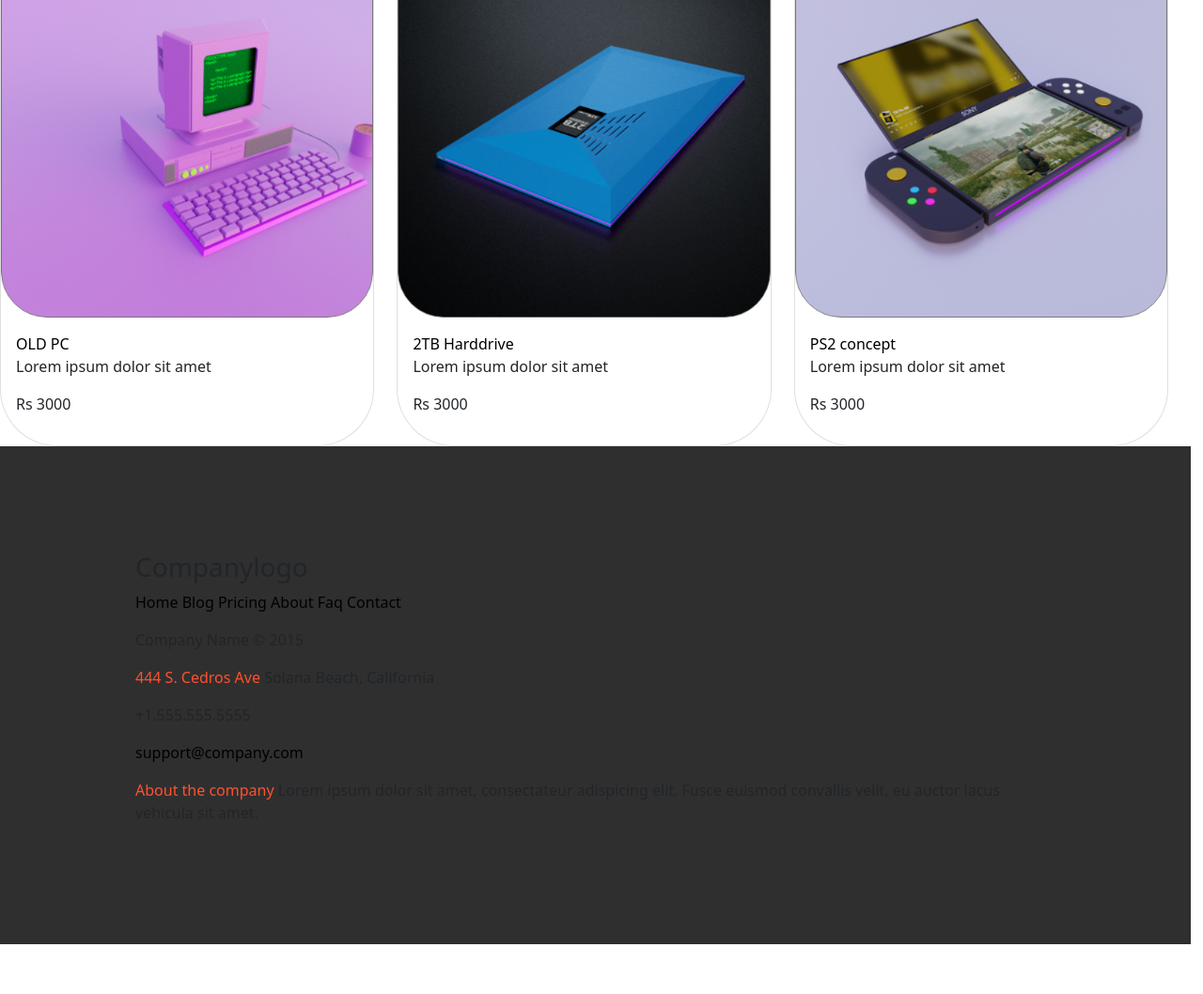
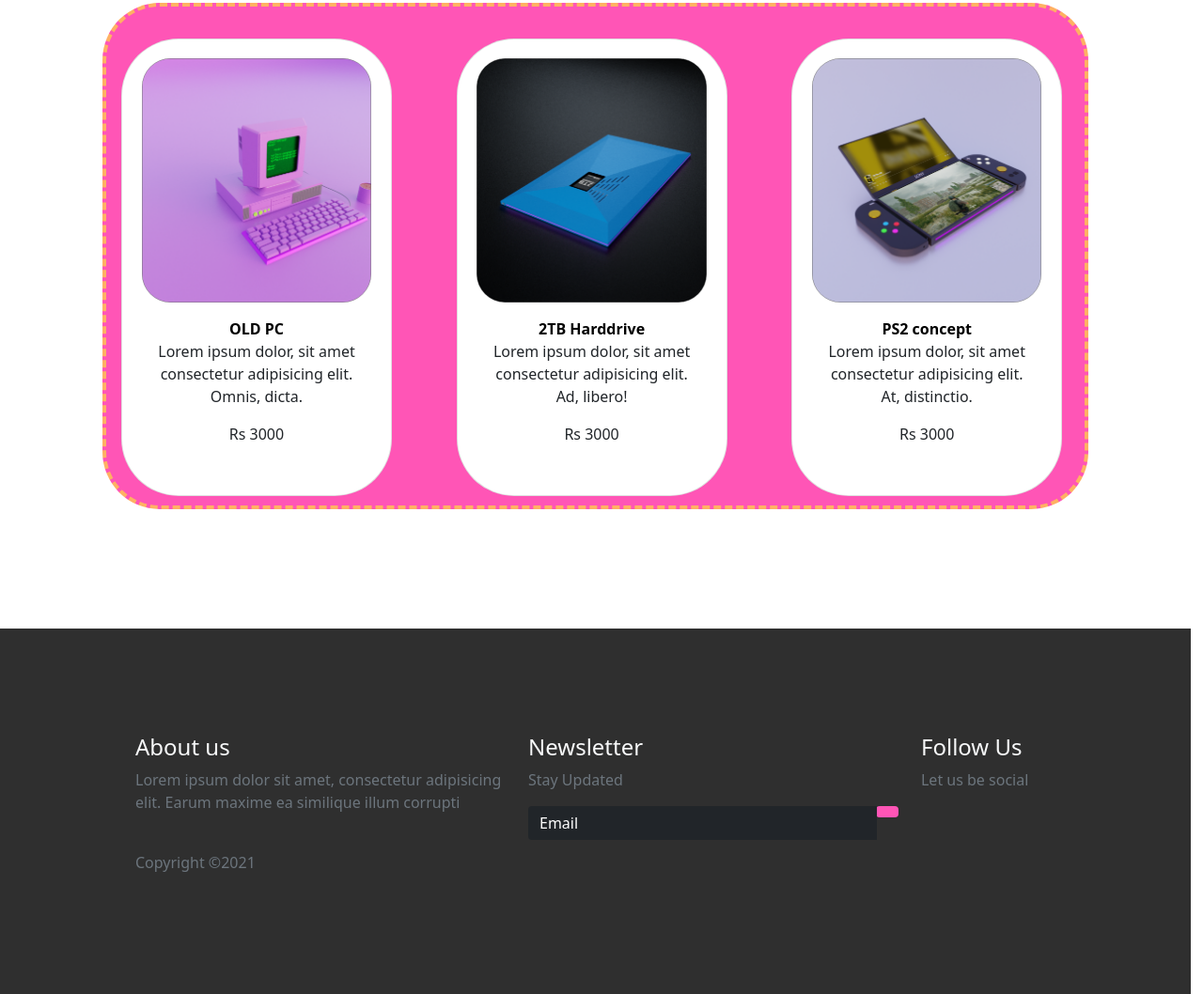
Before and after one commit to shvam0000/Wittrade, a plain HTML site: page index.html in a window 1280 px wide. Shown: the part 163-1221 px from the top of the page at 94% size. Before the commit the page ends 1168 px from the top, so only its background shows below. Drawn offline with nearby package versions, Linux system fonts and the light colour scheme.

Commit message:
Fresh code (#3)
* added cards and footer

* card and footer

* Update index.html

```diff
--- a/index.html
+++ b/index.html
@@ -3,6 +3,7 @@
 
 <head>
   <meta charset="utf-8">
+  <meta name="viewport" content="width=device-width, initial-scale=1.0">
   <title>Wittrade</title>
   <link href="https://cdn.jsdelivr.net/npm/bootstrap@5.0.0-beta1/dist/css/bootstrap.min.css" rel="stylesheet" integrity="sha384-giJF6kkoqNQ00vy+HMDP7azOuL0xtbfIcaT9wjKHr8RbDVddVHyTfAAsrekwKmP1" crossorigin="anonymous">
   <link rel="stylesheet" href="css/styles.css">
@@ -65,120 +66,112 @@
   <hr>
 
 
+  <!-- BOOTSTRAP ..............CARD -->
+  <section class="crdsect">
+
+    <div class="row row-cols-1 row-cols-md-3 g-4 rounded crdbg">
+      <!-- CARD1  -->
+      <div class="col crdarea">
+        <div class="card h-100 rounded crdbody">
+          <img src="./assets/card1.png" class="card-img-top crdimg " alt="...">
+          <div class="card-body text-center">
+            <strong><a  href="#" >OLD PC</a></strong>
+            <p class="card-text">Lorem ipsum dolor, sit amet consectetur adipisicing elit. Omnis, dicta. </p>
+            <p class="car-price text-center">Rs 3000</p>
+          </div>
+        </div>
+      </div>
+      <!-- CARD2  -->
+      <div class="col crdarea ">
+        <div class="card h-100 rounded crdbody">
+          <img src="./assets/card2.png" class="card-img-top crdimg" alt="...">
+          <div class="card-body text-center">
+            <strong><a href="#">2TB Harddrive</a></strong>
+            <p class="card-text">Lorem ipsum dolor, sit amet consectetur adipisicing elit. Ad, libero! </p>
 
 
 
 
 
-  <div class="cardbg">
-    <!-- Bootstrap card drag paste  -->
-    <div class="row row-cols-1 row-cols-md-3 g-4 rounded">
-      <!-- card 1  -->
-      <div class="col">
-        <div class="card h-100 rounded">
-          <img src="./assets/card1.png" class="card-img-top crdimg" alt="...">
-          <div class="card-body">
-            <a href="#" target="_blank">OLD PC</a>
-            <p class="card-text">Lorem ipsum dolor sit amet </p>
+
+
             <p class="car-price">Rs 3000</p>
           </div>
         </div>
       </div>
-      <!-- card2  -->
-      <div class="col">
-        <div class="card h-100 rounded">
-          <img src="./assets/card2.png" class="card-img-top crdimg" alt="...">
-          <div class="card-body">
-            <a href="#" target="_blank">2TB Harddrive</a>
-            <p class="card-text">Lorem ipsum dolor sit amet </p>
-            <p class="car-price">Rs 3000</p>
-          </div>
-        </div>
-      </div>
-      <!-- card3  -->
-      <div class="col">
-        <div class="card h-100 rounded">
+
+      <!-- CARD3  -->
+      <div class="col crdarea">
+        <div class="card h-100 rounded crdbody">
           <img src="./assets/card3.png" class="card-img-top crdimg" alt="...">
-          <div class="card-body">
-            <a href="#" target="_blank">PS2 concept</a>
-            <p class="card-text">Lorem ipsum dolor sit amet </p>
+          <div class="card-body text-center">
+            <strong><a href="#" >PS2 concept</a></strong>
+            <p class="card-text">Lorem ipsum dolor, sit amet consectetur adipisicing elit. At, distinctio. </p>
+
+
             <p class="car-price">Rs 3000</p>
           </div>
         </div>
       </div>
 
     </div>
-    <!-- Bootstrap card drag paste  -->
-    </div>
 
-     <!-- footer  -->
 
-    <footer class="footer-distributed">
+  </section>
+    <!-- BOOTSTRAP.................. CARD end -->
 
-          <div class="footer-left">
+    <!--.................. FOOTER ....................... -->
 
-            <h3>Company<span>logo</span></h3>
-
-            <p class="footer-links">
-              <a href="#" class="link-1">Home</a>
-
-              <a href="#">Blog</a>
-
-              <a href="#">Pricing</a>
-
-              <a href="#">About</a>
-
-              <a href="#">Faq</a>
-
-              <a href="#">Contact</a>
-            </p>
-
-            <p class="footer-company-name">Company Name © 2015</p>
+    <footer>
+      <div class="container-fluid p-0">
+        <div class="row text-left">
+          <div class="col-md-5 col-sm-5">
+            <h4 class="text-light">About us</h4>
+            <p class="text-muted">Lorem ipsum dolor sit amet, consectetur adipisicing elit. Earum maxime ea similique illum corrupti</p>
+            <p class="pt-4 text-muted">Copyright ©2021 </p>
           </div>
-
-          <div class="footer-center">
-
-            <div>
-              <i class="fa fa-map-marker"></i>
-              <p><span>444 S. Cedros Ave</span> Solana Beach, California</p>
+          <div class="col-md-5 col-sm-12">
+            <h4 class="text-light">Newsletter</h4>
+            <p class="text-muted">Stay Updated</p>
+            <form class="form-inline">
+              <div class="col pl-0">
+                <div class="input-group pr-5">
+                  <input type="text" class="form-control bg-dark text-white" id="inlineFormInputGroupUsername2" placeholder="Email">
+                  <div class="input-group-prepend">
+                    <div class="input-group-text">
+                      <i class="fas fa-arrow-right"></i>
+                    </div>
+                  </div>
+                </div>
+              </div>
+            </form>
+          </div>
+          <div class="col-md-2 col-sm-12">
+            <h4 class="text-light">Follow Us</h4>
+            <p class="text-muted">Let us be social</p>
+            <div class="column text-light">
+              <i class="fab fa-facebook-f"></i>
+              <i class="fab fa-instagram"></i>
+              <i class="fab fa-twitter"></i>
+              <i class="fab fa-youtube"></i>
             </div>
-
-            <div>
-              <i class="fa fa-phone"></i>
-              <p>+1.555.555.5555</p>
-            </div>
-
-            <div>
-              <i class="fa fa-envelope"></i>
-              <p><a href="mailto:support@company.com">support@company.com</a></p>
-            </div>
-
           </div>
-
-          <div class="footer-right">
-
-            <p class="footer-company-about">
-              <span>About the company</span>
-              Lorem ipsum dolor sit amet, consectateur adispicing elit. Fusce euismod convallis velit, eu auctor lacus vehicula sit amet.
-            </p>
-
-            <div class="footer-icons">
-
-              <a href="#"><i class="fa fa-facebook"></i></a>
-              <a href="#"><i class="fa fa-twitter"></i></a>
-              <a href="#"><i class="fa fa-linkedin"></i></a>
-              <a href="#"><i class="fa fa-github"></i></a>
-
-            </div>
-
-          </div>
-
-        </footer>
+        </div>
+      </div>
+    </footer>
+  <!--................. FOOTER END........................-->
 
 
 
-      <!-- JavaScript Bundle with Popper -->
-    <script src="https://cdn.jsdelivr.net/npm/bootstrap@5.0.0-beta1/dist/js/bootstrap.bundle.min.js" integrity="sha384-ygbV9kiqUc6oa4msXn9868pTtWMgiQaeYH7/t7LECLbyPA2x65Kgf80OJFdroafW" crossorigin="anonymous"></script>
+<!-- JavaScript Bundle with Popper -->
+<script src="https://cdn.jsdelivr.net/npm/bootstrap@5.0.0-beta1/dist/js/bootstrap.bundle.min.js" integrity="sha384-ygbV9kiqUc6oa4msXn9868pTtWMgiQaeYH7/t7LECLbyPA2x65Kgf80OJFdroafW" crossorigin="anonymous"></script>
+
+
+
+
+
+
+
 </body>
 
 </html>
```
